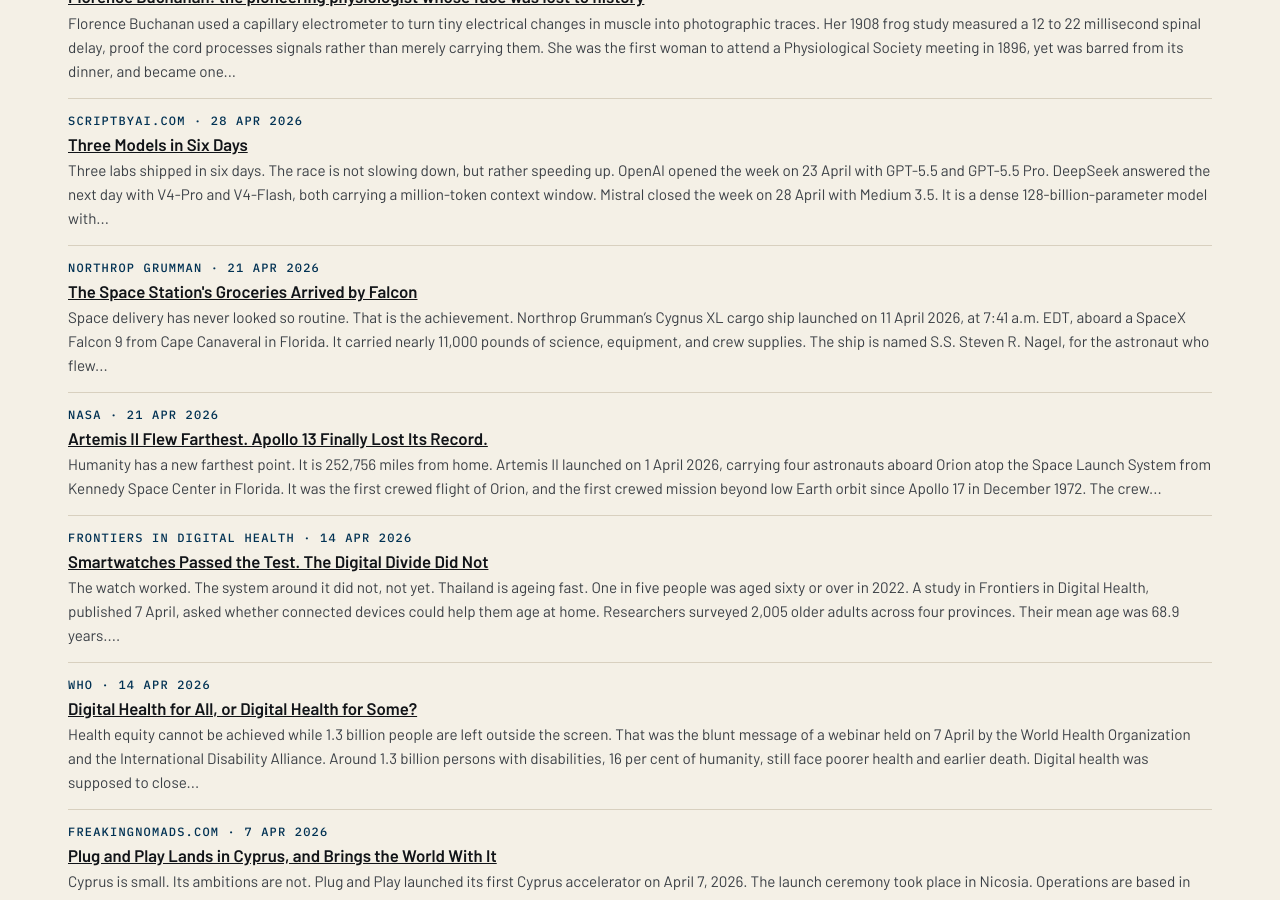
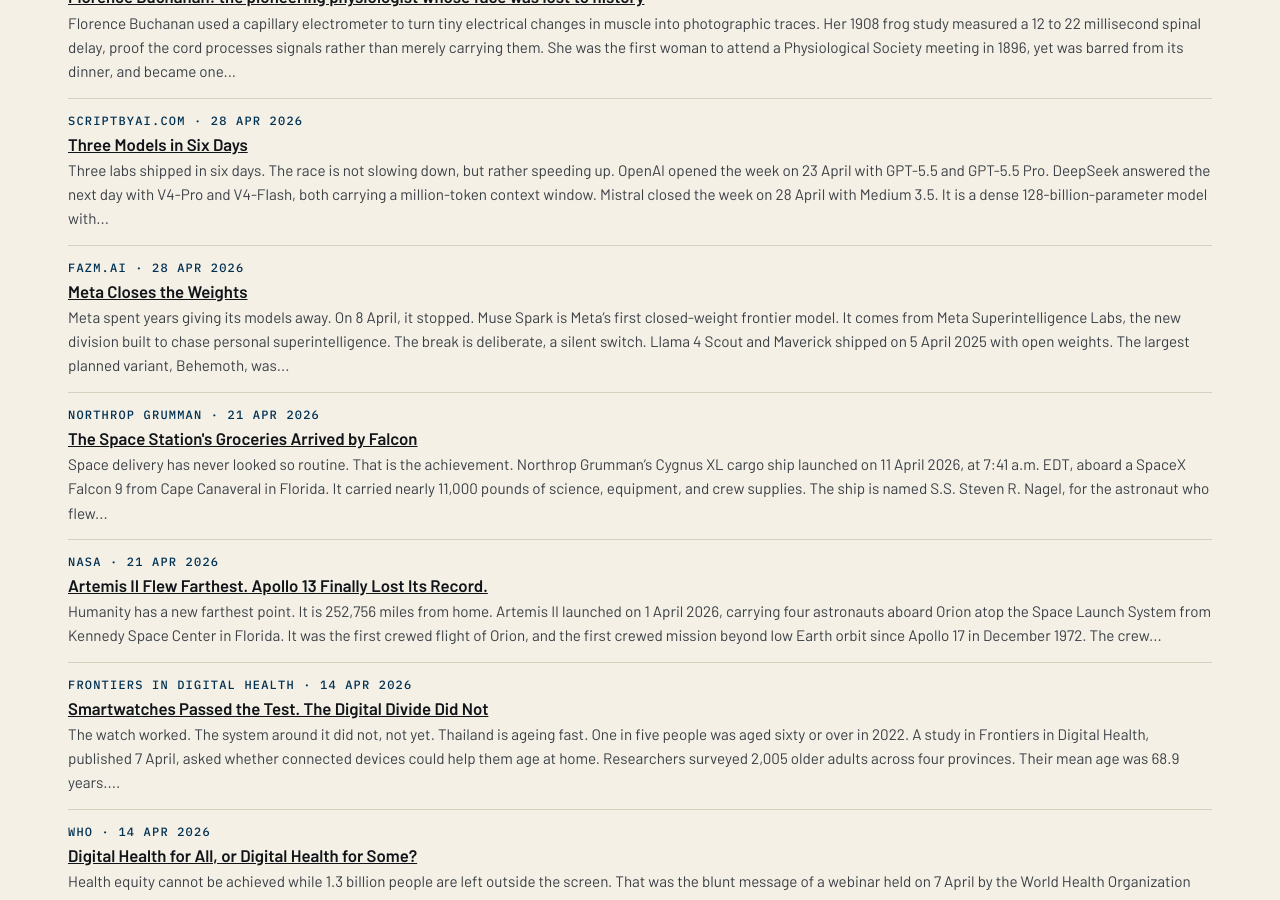
Before and after one commit to katz-news/katz.news, a Jekyll site: the page built from briefs/index.html, in a window 1280 px wide and 900 px high, scrolled down 14696 px. Built offline with Jekyll 4.4.1, drawn with Linux system fonts in a browser that asks for light colours.

Commit message:
Publish 2026-11-06

```diff
--- a/_data/build.yml
+++ b/_data/build.yml
@@ -1 +1 @@
-published_at: 2026-11-06T19:27:42Z
+published_at: 2026-11-06T19:28:38Z
--- /dev/null
+++ b/_posts/briefs/2026-11-06-meta-closes-the-weights.md
@@ -0,0 +1,19 @@
+---
+published: true
+title: Meta Closes the Weights
+date: 2026-04-28
+section: technology
+source_name: fazm.ai
+source_url: https://fazm.ai/t/llama-4-release-date-2026
+---
+Meta spent years giving its models away. On 8 April, it stopped.
+
+Muse Spark is Meta's first closed-weight frontier model. It comes from Meta Superintelligence Labs, the new division built to chase personal superintelligence.
+
+The break is deliberate, a silent switch. Llama 4 Scout and Maverick shipped on 5 April 2025 with open weights. The largest planned variant, Behemoth, was delayed through 2025 and never publicly released.
+
+Muse Spark is not a new Llama, but rather a new direction. The weights are not published. Access runs through the Meta AI app and site, with an API in private preview.
+
+Meta built its reputation on openness. Now its best model is closed, like its rivals.
+
+The lesson is plain. Openness was a strategy, not a creed. When the strategy changed, the weights stayed home.
```
